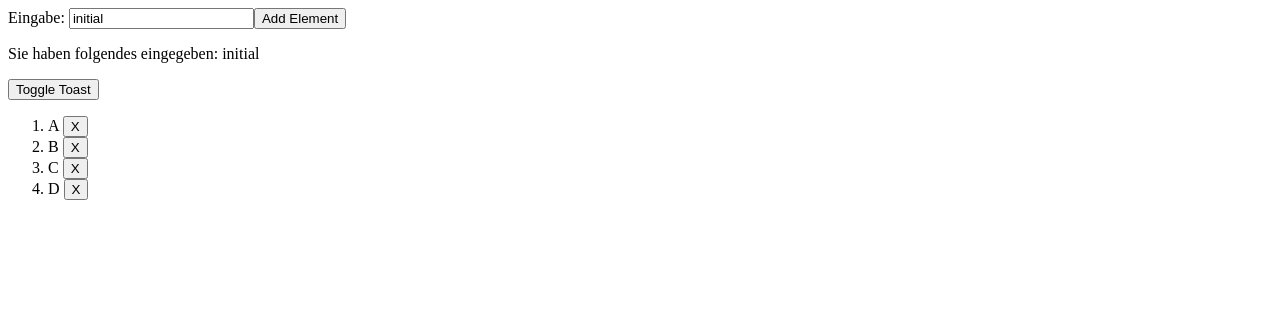
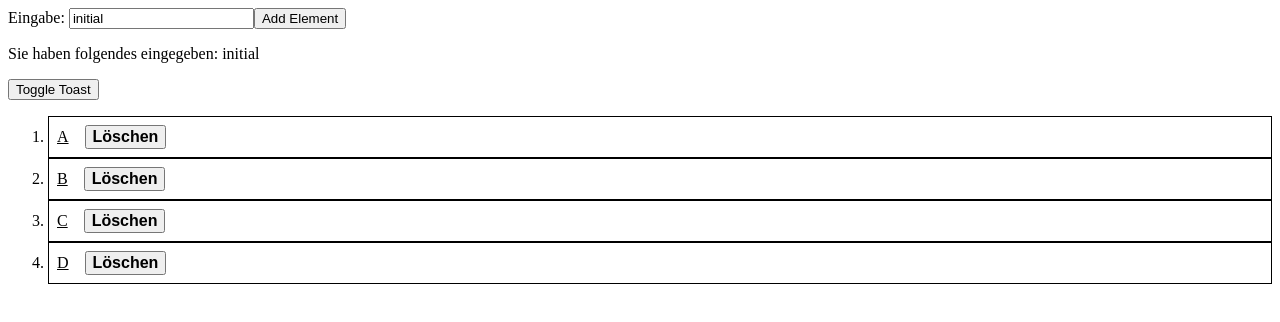
Before and after one commit to JonasTaulien/angular-schulung, an Angular app: page / in a window 1280 px wide. Shown: the top 322 px of the page. Built offline with nearby package versions, Linux system fonts and the light colour scheme.

Commit message:
input output

```diff
--- a/src/app/app.component.html
+++ b/src/app/app.component.html
@@ -20,8 +20,8 @@
 
 <ol>
   <li *ngFor="let element of elements">
-    {{element}}
-    <button (click)="deleteElement(element)">X</button>
+    <app-list-item [text]="element"
+                   (deleted)="deleteElement($event)"></app-list-item>
   </li>
 </ol>
 
--- a/src/app/app.module.ts
+++ b/src/app/app.module.ts
@@ -4,10 +4,12 @@ import {BrowserModule} from '@angular/platform-browser';
 import {AppRoutingModule} from './app-routing.module';
 import {AppComponent} from './app.component';
 import {FormsModule} from "@angular/forms";
+import { ListItemComponent } from './list-item/list-item.component';
 
 @NgModule({
   declarations: [
-    AppComponent
+    AppComponent,
+    ListItemComponent
   ],
   imports: [
     BrowserModule,
--- /dev/null
+++ b/src/app/list-item/list-item.component.html
@@ -0,0 +1,8 @@
+<div class="list-item">
+  <span class="list-item__text">{{ text }}</span>
+
+  <button class="list-item__delete-button"
+          (click)="deleted.emit(text)">
+    Löschen
+  </button>
+</div>
--- /dev/null
+++ b/src/app/list-item/list-item.component.scss
@@ -0,0 +1,19 @@
+:host {
+  display: block;
+}
+
+.list-item {
+  border: 1px solid black;
+  padding: 8px;
+}
+
+.list-item__text {
+  font-size: 16px;
+  text-decoration: underline;
+}
+
+.list-item__delete-button {
+  font-size: 16px;
+  font-weight: bold;
+  margin-left: 16px;
+}
--- /dev/null
+++ b/src/app/list-item/list-item.component.ts
@@ -0,0 +1,16 @@
+import {Component, EventEmitter, Input, Output} from '@angular/core';
+
+@Component({
+  selector: 'app-list-item',
+  templateUrl: './list-item.component.html',
+  styleUrls: ['./list-item.component.scss']
+})
+export class ListItemComponent {
+
+  @Input()
+  public text: string | undefined = undefined;
+
+  @Output()
+  public deleted: EventEmitter<string> = new EventEmitter<string>();
+
+}
```
Also changed, not shown: 1 other file (tests, documents, lock files or other folders).
